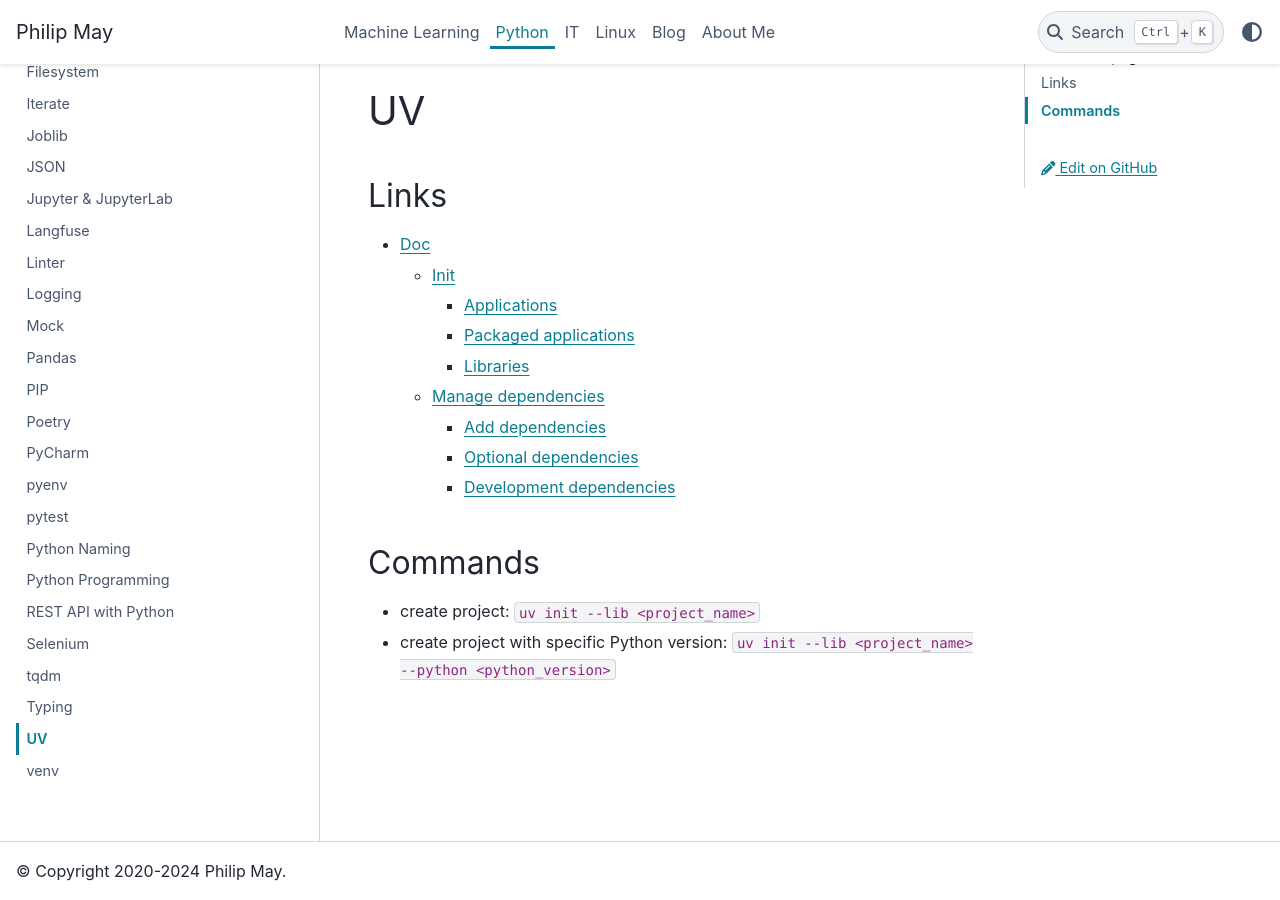
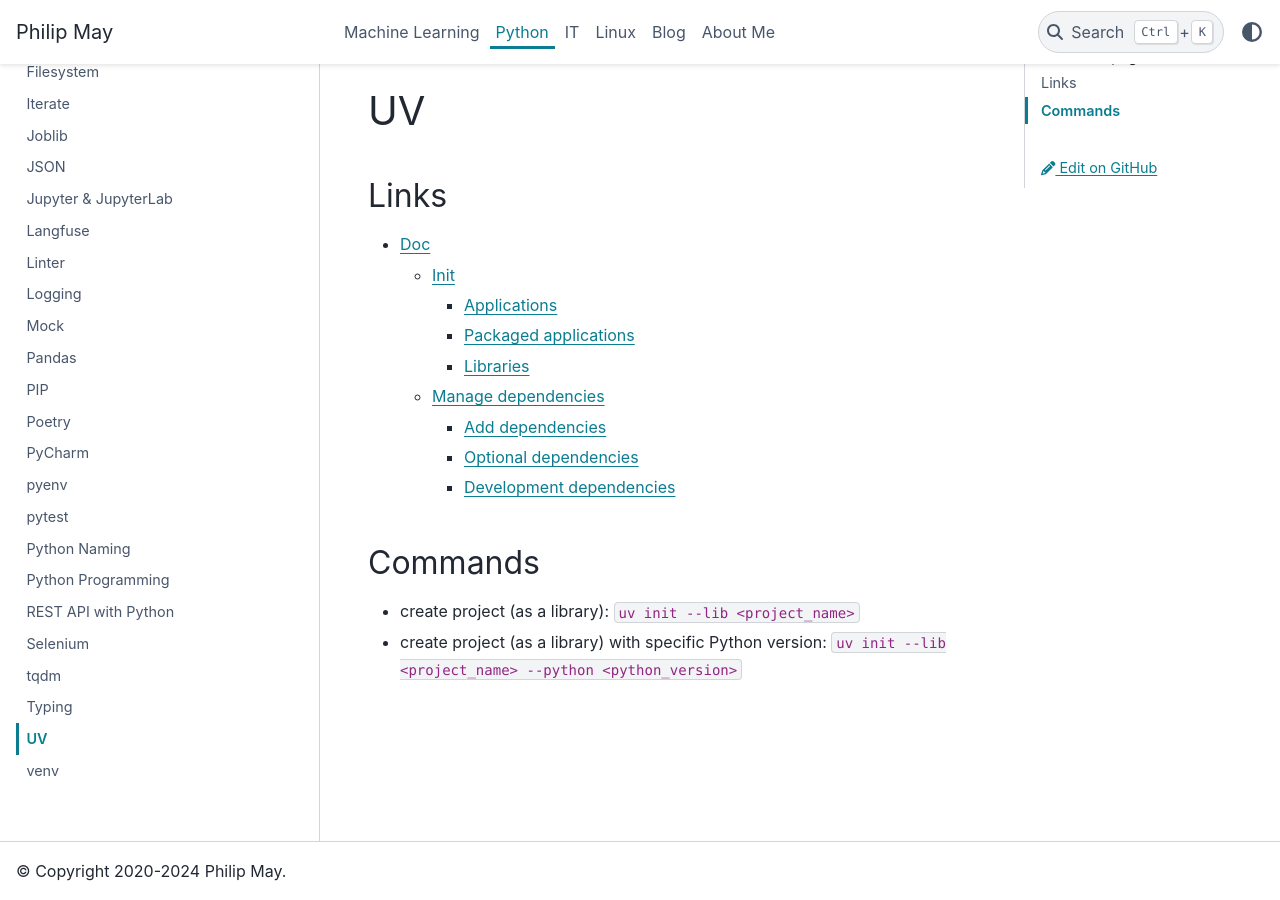
Before and after one commit to PhilipMay/PhilipMay_org, a Sphinx documentation site: the page built from source/python/uv.md, in a window 1280 px wide and 900 px high, scrolled down 59 px. Built offline with Sphinx 7.4.7 and the PyData theme 0.15.4, drawn with Linux system fonts in a browser that asks for light colours; comment, search, counter and statistics services are not loaded.

Commit message:
Update uv.md

```diff
--- a/source/python/uv.md
+++ b/source/python/uv.md
@@ -14,5 +14,5 @@
 
 ## Commands
 
-- create project: `uv init --lib <project_name>`
-- create project with specific Python version: `uv init --lib <project_name> --python <python_version>`
+- create project (as a library): `uv init --lib <project_name>`
+- create project (as a library) with specific Python version: `uv init --lib <project_name> --python <python_version>`
```
